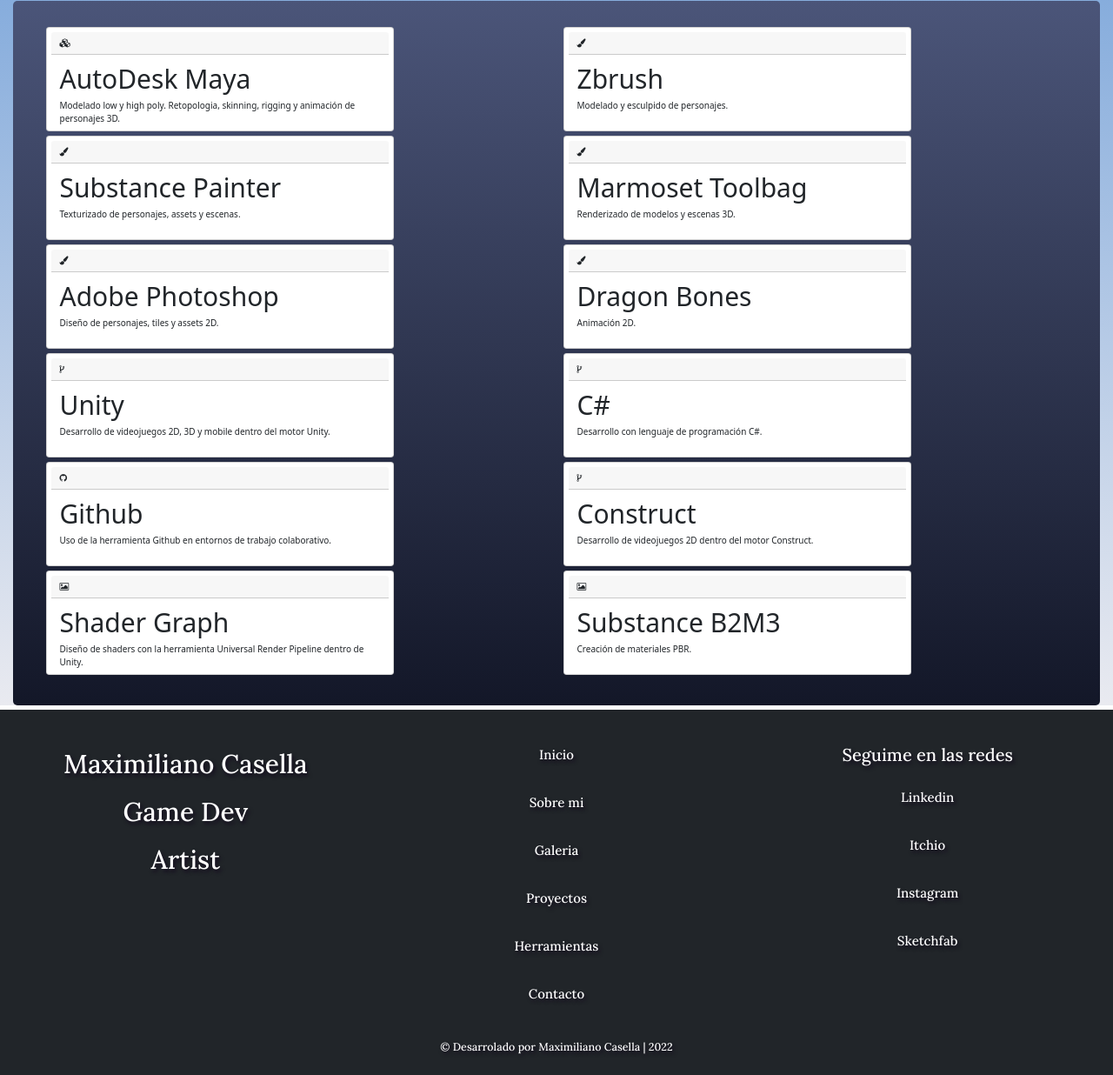
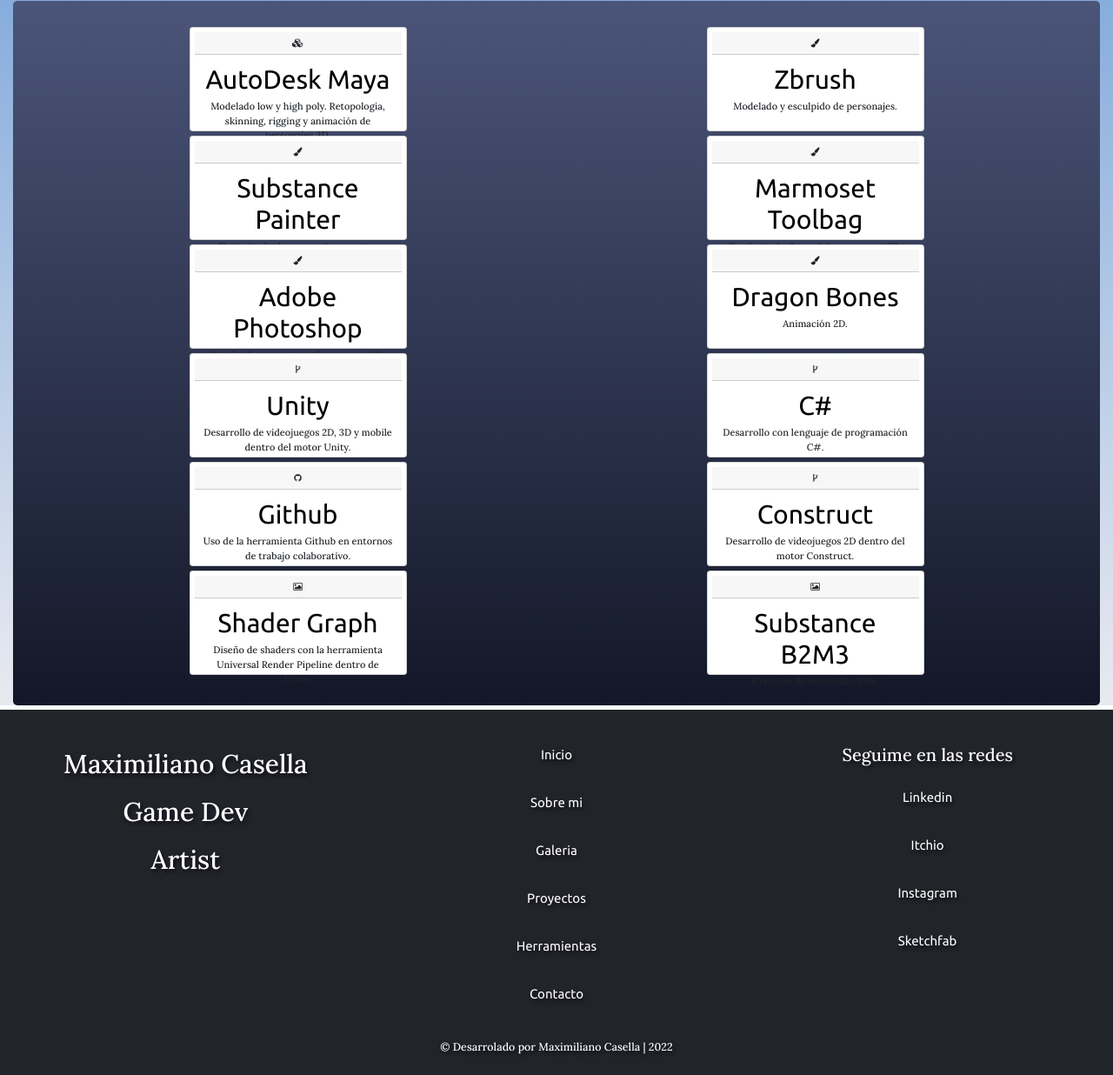
Before and after one commit to maxicasella/MyPorfolio-Web, a plain HTML site: page src/herramientas.html in a window 1280 px wide. Shown: the part 660-1896 px from the top of the page at 87% size. Drawn offline with Linux system fonts and the light colour scheme.

Commit message:
Hoover Footer + estilos de fuentes

```diff
--- a/css/style.css
+++ b/css/style.css
@@ -1,6 +1,7 @@
 @import url('https://fonts.googleapis.com/css2?family=Lora:wght@500&display=swap');
 @import url('https://fonts.googleapis.com/css2?family=Silkscreen&display=swap');
 @import url('https://fonts.googleapis.com/css2?family=Merriweather:wght@300&display=swap');
+@import url('https://fonts.googleapis.com/css2?family=Ubuntu&display=swap');
 
 html{
     font-size: 62.5%;
@@ -68,19 +69,6 @@
     max-height: 500px;
 }
 
-/*Footer*/
-footer{
-    vertical-align : top
-}
-
-#footerP{
-    font-size: 3rem;
-}
-
-h5{
-    font-size: 3rem;
-}
-
 /*Index Carrousel*/
 .textCarrousel{
     font-size: 1.5rem;
@@ -100,15 +88,16 @@
 .pFormat{
     display: block;
     position: absolute;
-    top: 109rem;
-    left: 40%;
+    top: 95rem;
+    left: 30%;
     font-family: 'Merriweather', serif;
     font-size: 2rem;
-    color: white;
+    color: rgb(6, 6, 6);
     font-style: italic;
     text-shadow: 3px 4px 6px rgba(27, 10, 1, 0.8);
     margin-left: 1%;
 }
+
 
 .imgSobreMi{
     width: 33%;
@@ -129,12 +118,12 @@
 
 .projectName{
     position: relative;
-    font-family: 'Silkscreen', cursive;
+    font-family: 'Ubuntu', serif;
     font-size: 2rem;
     text-shadow: 3px 4px 6px rgba(27, 10, 1, 0.8);
     text-align: center;
     top: 4rem;
-    color:white;
+    color:black;
     padding: 5px;
 }
 
@@ -218,10 +207,6 @@
 }
 
 /*Tarjetas*/
-.card {
-    height: 120px;
-    width: 400px;
-}
 
 .cardFormat{
     border-radius: 5px;
@@ -236,13 +221,48 @@
     transform: scale(1.01);
 }
 
-.titleCard{
-
+.card-title{
+    font-family: 'Ubuntu', sans-serif;
+    font-size: 3rem;
+    color: black;
 }
 
-.textCard{
+.card-text{
+    font-family: 'Lora', serif;
+    font-size: 1.1rem;
+}
 
+.col{
+    display: flex;
+    justify-content: center;
 }
+
+/*Footer*/
+footer{
+    vertical-align : top
+}
+
+#footerP{
+    font-size: 3rem;
+}
+
+h5{
+    font-size: 3rem;
+}
+
+.footerLink{
+    font-family: 'Ubuntu',serif;
+    color: white;
+}
+
+.footerLink:hover{
+    color: rgb(91, 158, 179);
+    cursor: pointer;
+    transition: all 0.2s ease;
+    transform: scale(1.01);
+}
+
+
 /*Ajustes medidas dispositivos */
 @media (max-width: 768px){
     .logoImg{
@@ -329,13 +349,20 @@
     }
 
     .card {
-        height: 150px;
-        width: 250px;
+        height: 120px;
+        width: 260px;
     }
 
     #footerP{
         font-size: 2rem;
         }
+}
+
+@media (min-width: 992px) {
+    .card {
+        height: 120px;
+        width: 250px;
+    }
 }
 
 @media (min-width: 1400px){
--- a/src/herramientas.html
+++ b/src/herramientas.html
@@ -58,8 +58,8 @@
         </section>
 
         <section class="container-fluid">
-            <div class="row row-cols-1 row-cols-md-1 row-cols-lg-2 row-cols-xl-2 row-cols-xxl-4 cardFormat p-5 mb-2">
-                <div>
+            <div class="row row-cols-1 row-cols-md-2 row-cols-lg-2 row-cols-xl-2 row-cols-xxl-4 cardFormat p-5 mb-2 form-format-align">
+                <div class="col">
                     <!--Card 1-->
                     <div class="card p-2 mb-2">
                         <div class="card-header"> <i class="fa fa-cubes" aria-hidden="true"></i> </div>
@@ -69,7 +69,7 @@
                         </div>
                     </div>
                 </div>
-                <div>
+                <div class="col">
                     <!--Card 2-->
                     <div class="card p-2 mb-2">
                         <div class="card-header"> <i class="fa fa-paint-brush" aria-hidden="true"></i></div>
@@ -79,7 +79,7 @@
                         </div>
                     </div>
                 </div>
-                <div>
+                <div class="col">
                     <!--Card 3-->
                     <div class="card p-2 mb-2">
                         <div class="card-header"> <i class="fa fa-paint-brush" aria-hidden="true"></i> </div>
@@ -89,7 +89,7 @@
                         </div>
                     </div>
                 </div>
-                <div>
+                <div class="col">
                     <!--Card 4-->
                     <div class="card p-2 mb-2">
                         <div class="card-header"><i class="fa fa-paint-brush" aria-hidden="true"></i> </div>
@@ -99,7 +99,7 @@
                         </div>
                     </div>
                 </div>
-                <div>
+                <div class="col">
                     <!--Card 5-->
                     <div class="card p-2 mb-2">
                         <div class="card-header"> <i class="fa fa-paint-brush" aria-hidden="true"></i></div>
@@ -109,7 +109,7 @@
                         </div>
                     </div>
                 </div>
-                <div>
+                <div class="col">
                     <!--Card 6-->
                     <div class="card p-2 mb-2">
                         <div class="card-header"> <i class="fa fa-paint-brush" aria-hidden="true"></i></div>
@@ -119,7 +119,7 @@
                         </div>
                     </div>
                 </div>
-                <div>
+                <div class="col">
                     <!--Card 7-->
                     <div class="card p-2 mb-2">
                         <div class="card-header"> <i class="fa fa-code-fork" aria-hidden="true"></i></div>
@@ -129,7 +129,7 @@
                         </div>
                     </div>
                 </div>
-                <div>
+                <div class="col">
                     <!--Card 8-->
                     <div class="card p-2 mb-2">
                         <div class="card-header"> <i class="fa fa-code-fork" aria-hidden="true"></i></div>
@@ -139,7 +139,7 @@
                         </div>
                     </div>
                 </div>
-                <div>
+                <div class="col">
                     <!--Card 9-->
                     <div class="card p-2 mb-2">
                         <div class="card-header"> <i class="fa fa-github" aria-hidden="true"></i></div>
@@ -149,7 +149,7 @@
                         </div>
                     </div>
                 </div>
-                <div>
+                <div class="col">
                     <!--Card 10-->
                     <div class="card p-2 mb-2">
                         <div class="card-header"> <i class="fa fa-code-fork" aria-hidden="true"></i></div>
@@ -159,7 +159,7 @@
                         </div>
                     </div>
                 </div>
-                <div>
+                <div class="col">
                     <!--Card 11-->
                     <div class="card p-2 mb-2">
                         <div class="card-header"> <i class="fa fa-picture-o" aria-hidden="true"></i></div>
@@ -169,7 +169,7 @@
                         </div>
                     </div>
                 </div>
-                <div>
+                <div class="col">
                     <!--Card 12-->
                     <div class="card p-2 mb-2">
                         <div class="card-header"> <i class="fa fa-picture-o" aria-hidden="true"></i></div>
@@ -194,22 +194,22 @@
             <div class="p-4 col-sm-12 col-md-12 col-lg-4 text-center">
                 <ul class="list-group">
                     <li class="mb-2">
-                        <a class="text-white text-decoration-none h4" href="../index.html">Inicio</a>
+                        <a class="footerLink text-decoration-none h4" href="../index.html">Inicio</a>
                     </li>
                     <li class="mb-2">
-                        <a class="text-white text-decoration-none h4" href="sobre-mi.html">Sobre mi</a>
+                        <a class="footerLink text-decoration-none h4" href="sobre-mi.html">Sobre mi</a>
                     </li>
                     <li class="mb-2">
-                        <a class="text-white text-decoration-none h4" href="galeria.html">Galeria</a>
+                        <a class="footerLink text-decoration-none h4" href="galeria.html">Galeria</a>
                     </li>
                     <li class="mb-2">
-                        <a class="text-white text-decoration-none h4" href="proyectos.html">Proyectos</a>
+                        <a class="footerLink text-decoration-none h4" href="proyectos.html">Proyectos</a>
                     </li>
                     <li class="mb-2">
-                        <a class="text-white text-decoration-none h4" href="#">Herramientas</a>
+                        <a class="footerLink text-decoration-none h4" href="#">Herramientas</a>
                     </li>
                     <li class="mb-2">
-                        <a class="text-white text-decoration-none h4" href="contacto.html">Contacto</a>
+                        <a class="footerLink text-decoration-none h4" href="contacto.html">Contacto</a>
                     </li>
                 </ul>
             </div>
@@ -217,16 +217,16 @@
                 <p class="h2 mb-3"> Seguime en las redes</p>
                 <ul class="list-group">
                     <li class="mb-2">
-                        <a class="text-white text-decoration-none h4" href="https://maxi-casella.itch.io/" target="_blank"  alt="Linkedin">Linkedin</a>
+                        <a class="footerLink text-decoration-none h4" href="https://maxi-casella.itch.io/" target="_blank"  alt="Linkedin">Linkedin</a>
                     </li>
                     <li class="mb-2">
-                        <a class="text-white text-decoration-none h4" href="https://maxi-casella.itch.io/" target="_blank" alt="Itchio">Itchio</a>
+                        <a class="footerLink text-decoration-none h4" href="https://maxi-casella.itch.io/" target="_blank" alt="Itchio">Itchio</a>
                     </li>
                     <li class="mb-2">
-                        <a class="text-white text-decoration-none h4" href="https://www.instagram.com/maaxicasella/" target="_blank" target="_blank" alt="instagram">Instagram</a>
+                        <a class="footerLink text-decoration-none h4" href="https://www.instagram.com/maaxicasella/" target="_blank" target="_blank" alt="instagram">Instagram</a>
                     </li>
                     <li class="mb-2">
-                        <a class="text-white text-decoration-none h4" href="multimedia/img/icons/sketchfab.png" alt="sketchfab" target="_blank" alt="Sketchfab">Sketchfab</a>
+                        <a class="footerLink text-decoration-none h4" href="multimedia/img/icons/sketchfab.png" alt="sketchfab" target="_blank" alt="Sketchfab">Sketchfab</a>
                     </li>
                 </ul>
             </div>
```
Also changed, not shown: index.html (+10 -10 lines), src/contacto.html (+10 -10 lines), src/galeria.html (+10 -10 lines), src/proyectos.html (+10 -10 lines), src/sobre-mi.html (+11 -11 lines).
